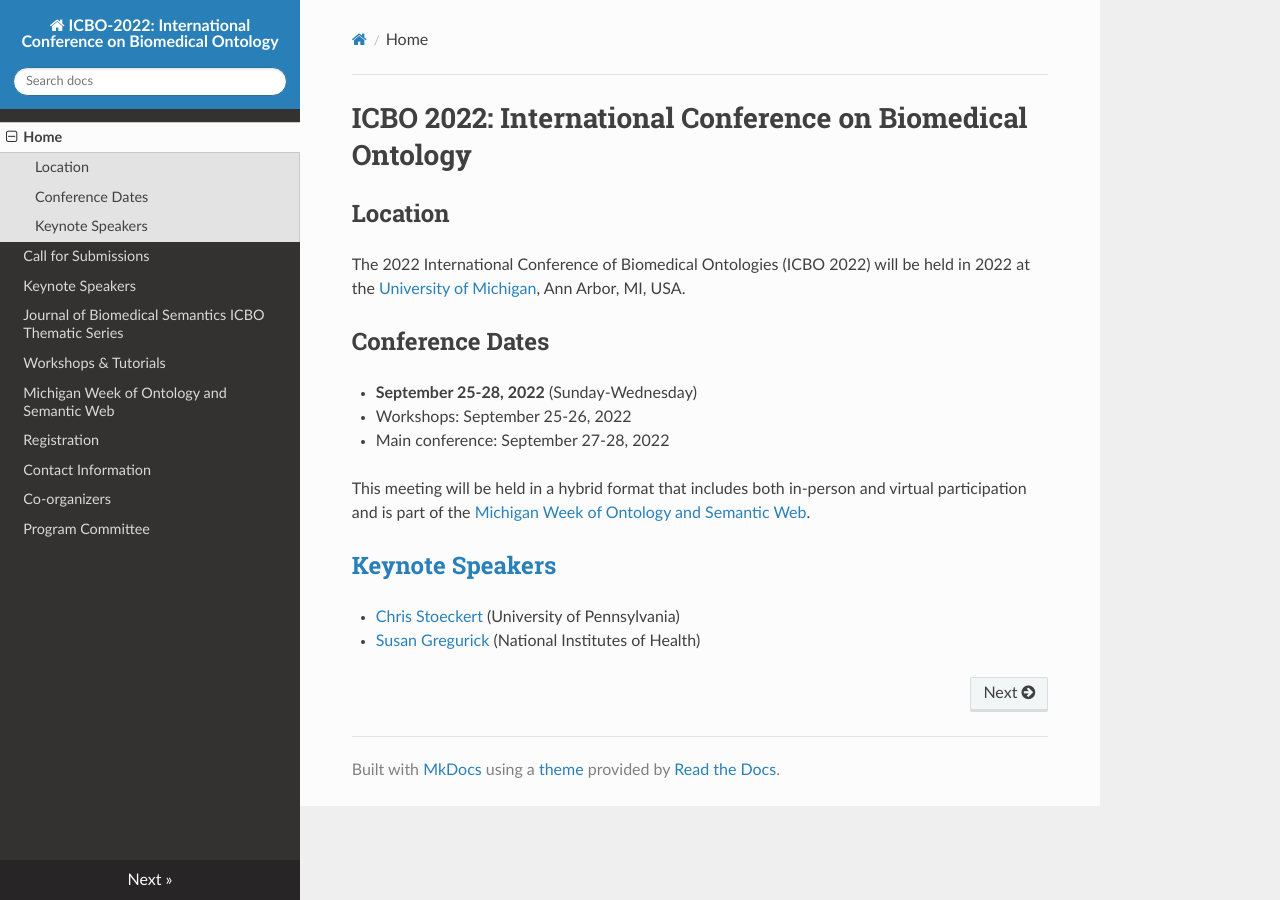
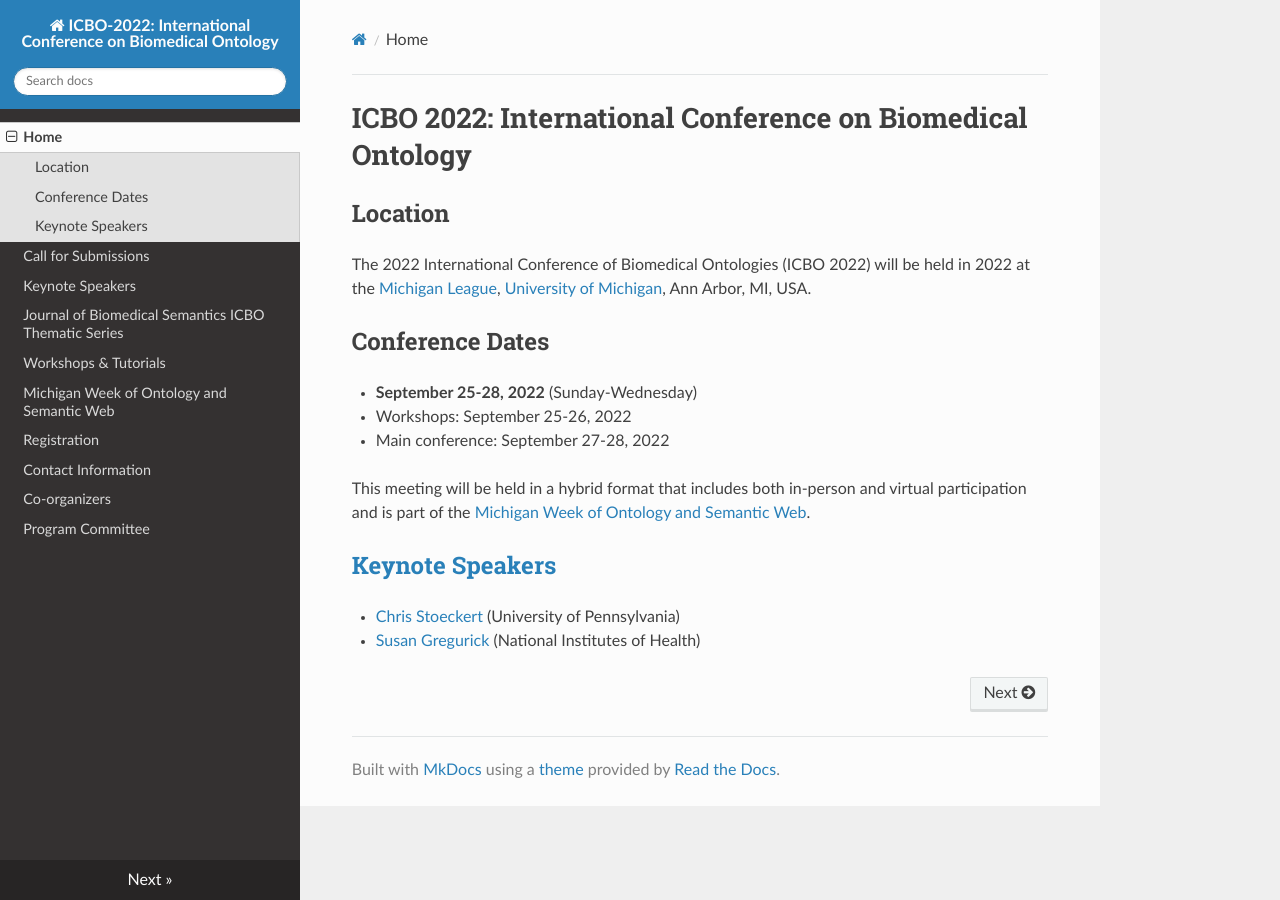
Before and after one commit to johnbeve/BFO-Organization, an MkDocs documentation site: the page built from docs/index.md, in a window 1280 px wide. Built offline with MkDocs 1.6.1, drawn with Linux system fonts in a browser that asks for light colours; nearby versions of some CDN libraries.

Commit message:
Update index.md

```diff
--- a/docs/index.md
+++ b/docs/index.md
@@ -2,7 +2,7 @@
 
 ## Location
 
-The 2022 International Conference of Biomedical Ontologies (ICBO 2022) will be held in 2022 at the [University of Michigan](https://umich.edu/), Ann Arbor, MI, USA.
+The 2022 International Conference of Biomedical Ontologies (ICBO 2022) will be held in 2022 at the [Michigan League](https://uunions.umich.edu/league/), [University of Michigan](https://umich.edu/), Ann Arbor, MI, USA.
 
 ## Conference Dates
 - **September 25-28, 2022** (Sunday-Wednesday)
```
